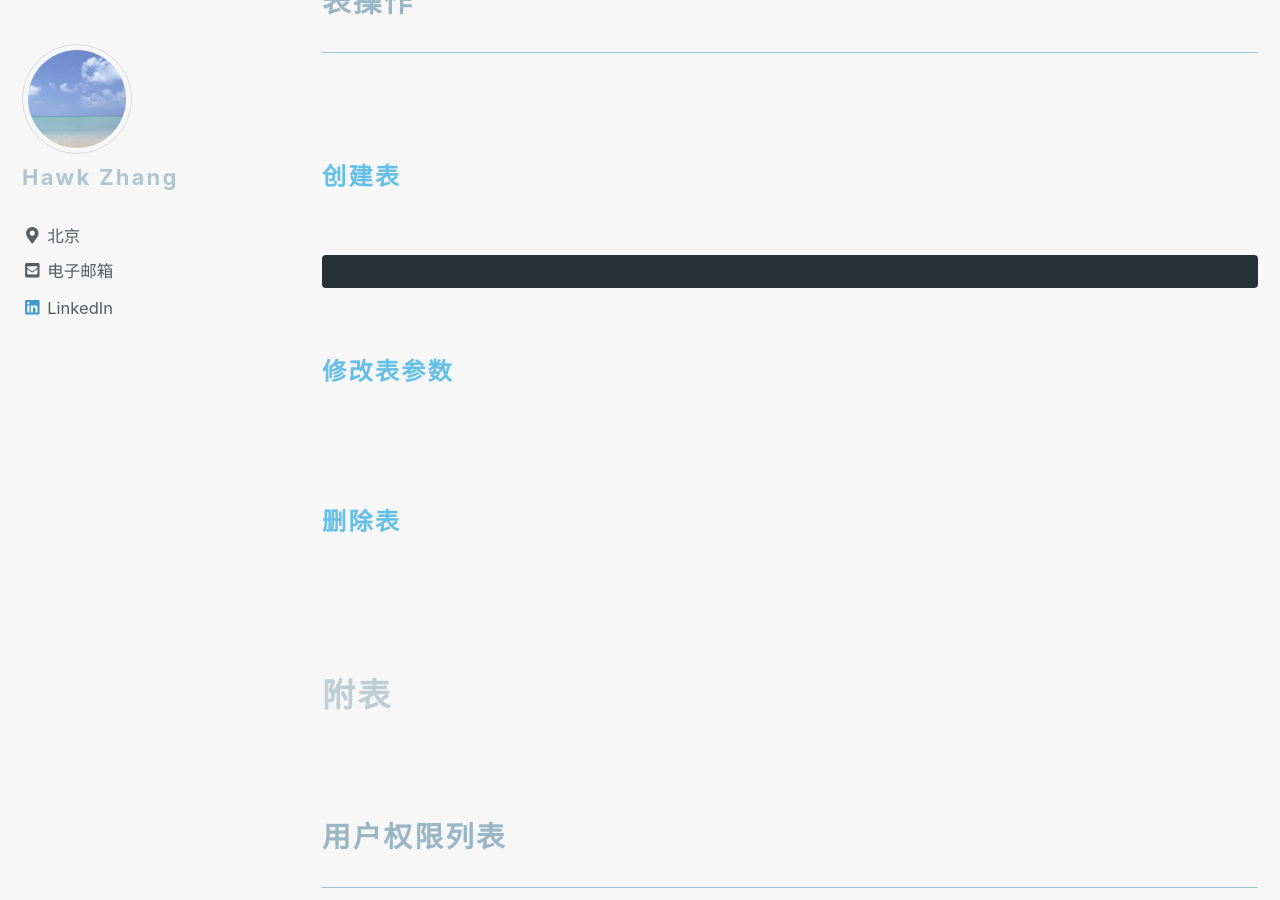
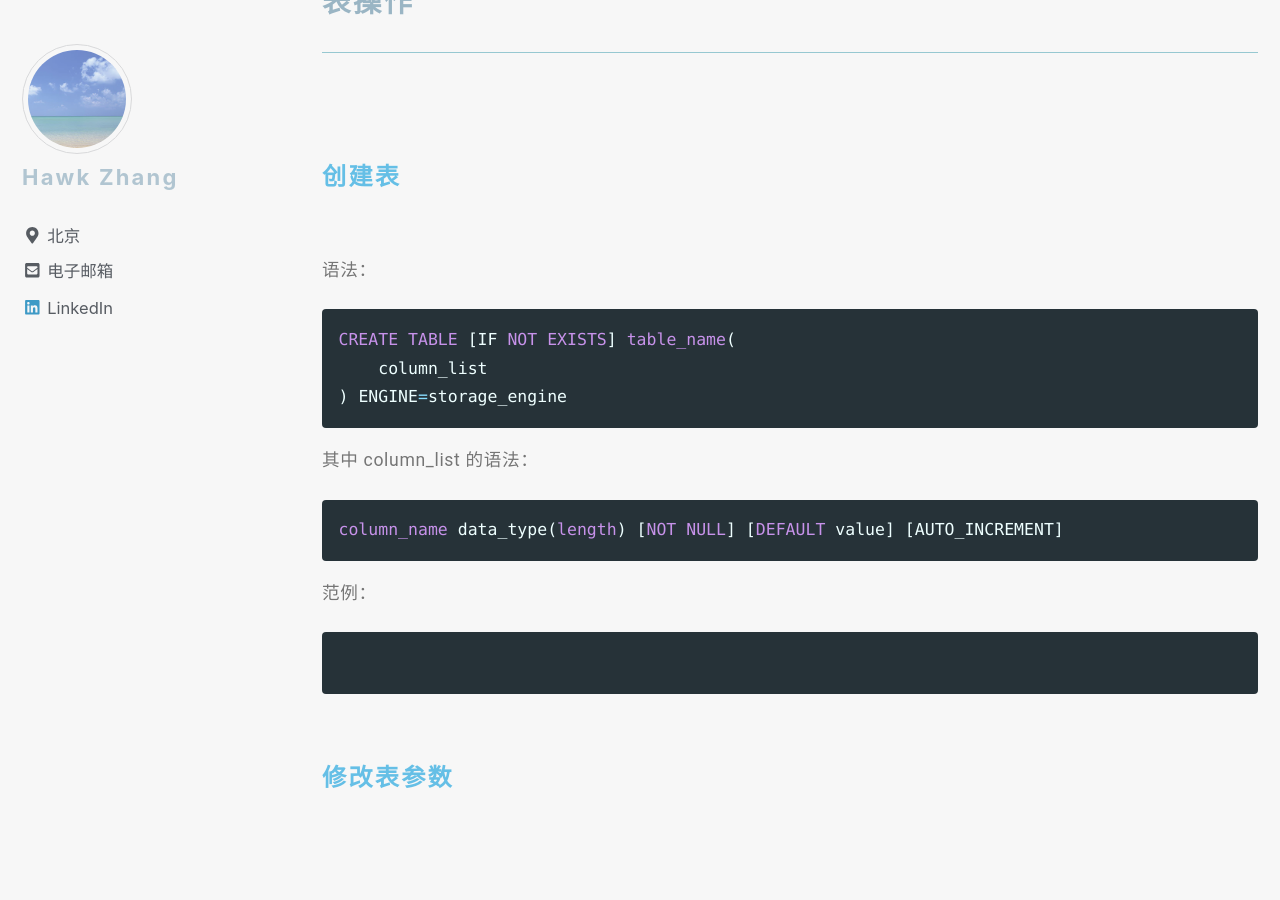
Before and after one commit to narru888/linotes_note, a Jekyll site: the page built from _posts/mysql/2016-04-02-statements.md, in a window 1280 px wide and 900 px high, scrolled down 4258 px. Built offline with Jekyll 4.4.1, drawn with Linux system fonts in a browser that asks for light colours; nearby versions of some CDN libraries; a script that is not in the unit is left out.

Commit message:
update on 2018-10-11 13:50:01 CST

````diff
--- a/_posts/mysql/2016-04-02-statements.md
+++ b/_posts/mysql/2016-04-02-statements.md
@@ -167,11 +167,30 @@ USE db_name;
 
 
 
+
+
 ### 表操作
 
 #### 创建表
 
+语法：
+
 ```sql
+CREATE TABLE [IF NOT EXISTS] table_name(
+    column_list
+) ENGINE=storage_engine
+```
+
+其中 column_list 的语法：
+
+```sql
+column_name data_type(length) [NOT NULL] [DEFAULT value] [AUTO_INCREMENT]
+```
+
+范例：
+
+```sql
+
 ```
 
 
````
